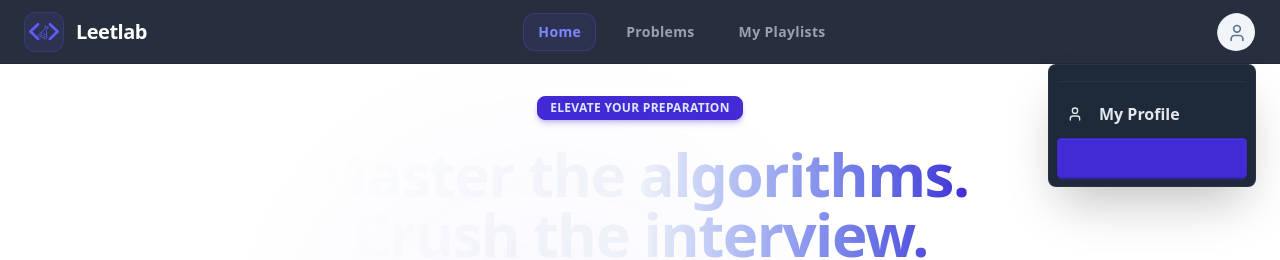
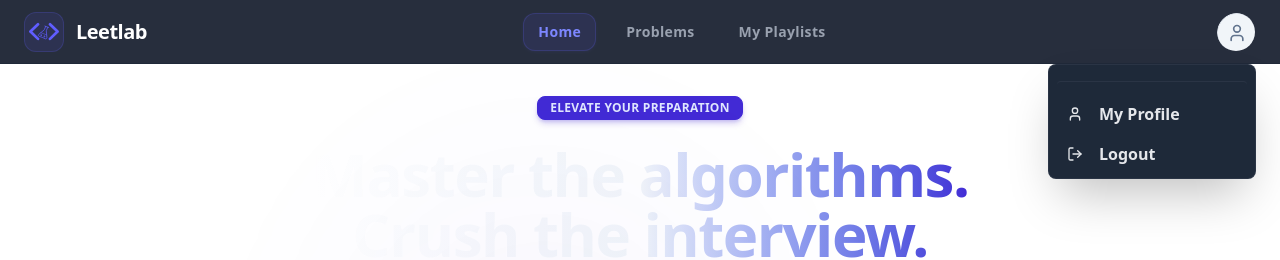
Before and after one commit to Divyanshu1092005/LeetHub, a React (Vite) app in the folder frontend/: page /home in a window 1280 px wide. Both pictures are taken after a click on the label 1235 px from the left and 31 px from the top of the page. Shown: the top 260 px of the page. Built offline with nearby package versions, Linux system fonts and the light colour scheme; no server answers.

Commit message:
Logout Button Updated

```diff
--- a/frontend/src/components/LogoutButton.jsx
+++ b/frontend/src/components/LogoutButton.jsx
@@ -3,7 +3,7 @@ import { useAuthStore } from "../store/useAuthStore";
 import { useNavigate } from "react-router-dom";
 
 
-const LogoutButton = ({children})=>{
+const LogoutButton = ({children, className})=>{
     const {logout} = useAuthStore()
     const navigate = useNavigate()
 
@@ -15,7 +15,7 @@ const LogoutButton = ({children})=>{
 
 
     return (
-        <button className="btn btn-primary" onClick={onLogout}>
+        <button className={className || "btn btn-primary"} onClick={onLogout}>
             {children}
         </button>
     )
--- a/frontend/src/components/Navbar.jsx
+++ b/frontend/src/components/Navbar.jsx
@@ -116,7 +116,10 @@ const Navbar = () => {
 
               {/* Logout Button */}
               <li>
-                <LogoutButton className="hover:bg-indigo-600 hover:text-white text-base font-semibold transition-colors duration-150 rounded-xl" />
+                <LogoutButton className="hover:bg-indigo-600 hover:text-white text-base font-semibold transition-colors duration-150 rounded-xl">
+                  <LogOut className="w-4 h-4 mr-2" />
+                  Logout
+                </LogoutButton>
               </li>
             </ul>
           </div>
```
